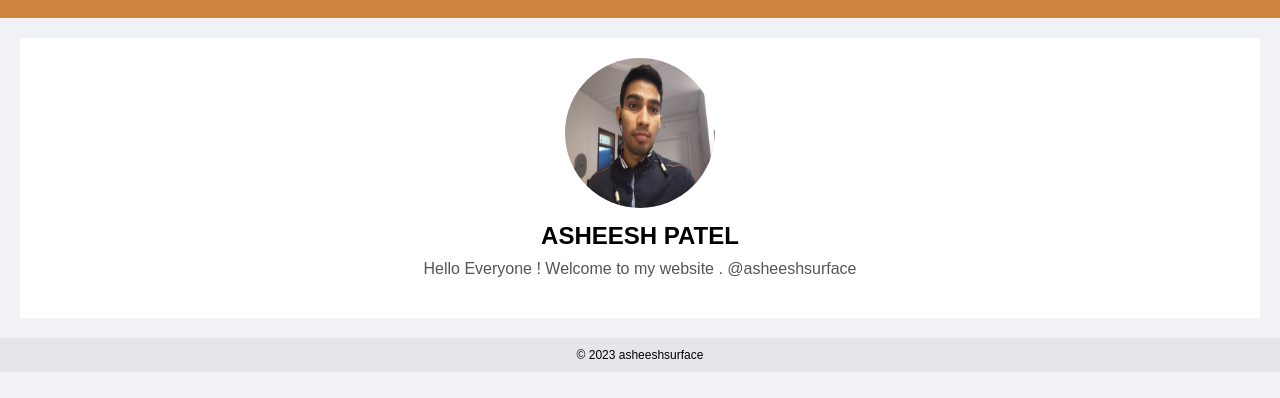
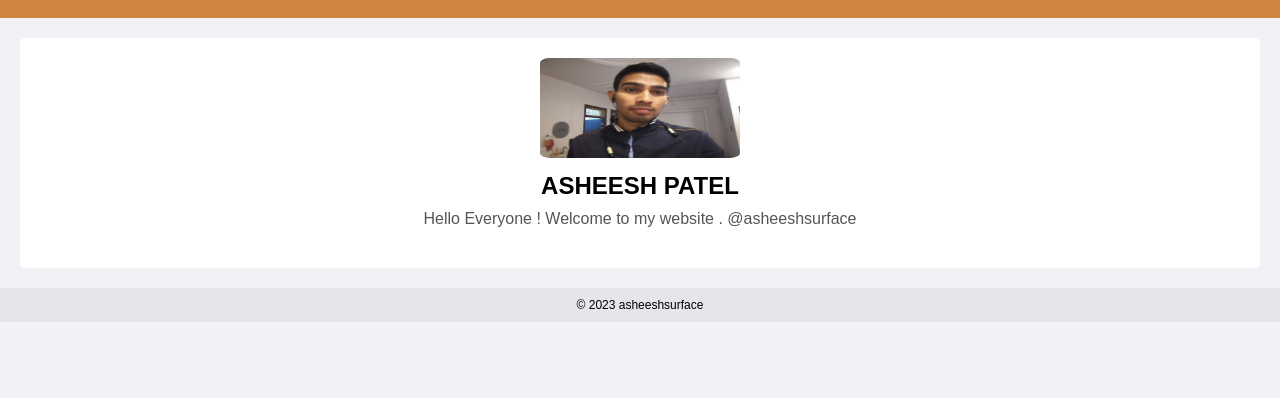
Before and after one commit to Asheesh8299/asheeshsurfacewebpage, a plain HTML site: page account.html in a window 1280 px wide. Shown: the part 68-466 px from the top of the page. Drawn offline with Linux system fonts and the light colour scheme.

Commit message:
Update account.html

```diff
--- a/account.html
+++ b/account.html
@@ -43,15 +43,15 @@ section#content {
 
 .profile {
   background-color: #fff;
-  border-radius: 2px;
+  border-radius: 5px;
   padding: 20px;
   text-align: center;
 }
 
 .profile img {
-  width: 150px;
-  height: 150px;
-  border-radius: 50%;
+  width: 200px;
+  height: 100px;
+  border-radius: 5%;
   margin-bottom: 10px;
 }
 
```
